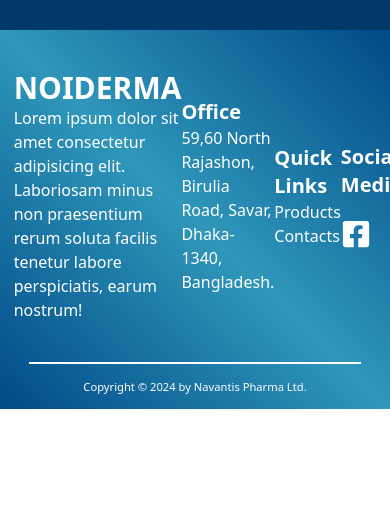
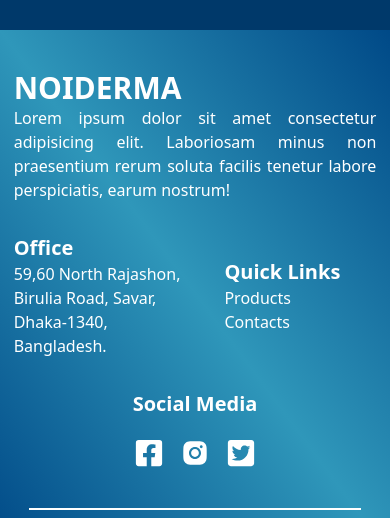
Before and after one commit to TouhedurRahman/noiderma-client, a React (Vite) app: page / in a window 390 px wide. Shown: the part 8111-8629 px from the top of the page. Before the commit the page ends 8520 px from the top, so only its background shows below. Built offline with nearby package versions, Linux system fonts and the light colour scheme.

Commit message:
footer responsiveness updated

```diff
--- a/src/Pages/Shared/Footer/Footer.jsx
+++ b/src/Pages/Shared/Footer/Footer.jsx
@@ -11,16 +11,17 @@ const Footer = () => {
         <div className='pt-20'>
             <div className='bg-[#00396A] h-8'></div>
             <div className='bg-gradient-to-tr from-[#004987] via-[#2F97BA] to-[#004987] text-white pt-10 pb-3'>
-                <div className='w-[93%] lg:w-[85%] mx-auto flex justify-between items-center'>
-                    <div className='w-full lg:w-1/4'>
+                <div className='w-[93%] lg:w-[85%] mx-auto flex flex-col lg:flex-row justify-between items-center space-y-8 md:space-y-0'>
+                    <div className='w-full lg:w-[50%]'>
                         <p className='text-3xl font-bold'>
                             NOIDERMA
                         </p>
-                        <p>
+                        <p className='lg:pr-36 text-justify'>
                             Lorem ipsum dolor sit amet consectetur adipisicing elit. Laboriosam minus non praesentium rerum soluta facilis tenetur labore perspiciatis, earum nostrum!
                         </p>
                     </div>
-                    <div className='w-full lg:w-1/4'>
+                    <div className='flex justify-between items-center w-full lg:w-[30%]'>
+                        <div className='w-full lg:w-1/2'>
                             <p className='text-xl font-bold'>
                                 Office
                             </p>
@@ -30,7 +31,7 @@ const Footer = () => {
                                 Dhaka-1340, Bangladesh.
                             </p>
                         </div>
-                    <div className='w-full lg:w-1/4'>
+                        <div className='w-full lg:w-1/2 pl-10'>
                             <p className='text-xl font-bold'>
                                 Quick Links
                             </p>
@@ -39,7 +40,8 @@ const Footer = () => {
                                 <Link className='hover:link'>Contacts</Link>
                             </div>
                         </div>
-                    <div className='w-full lg:w-1/4'>
+                    </div>
+                    <div className='w-full lg:w-[20%] flex flex-col justify-center items-center lg:items-start lg:pl-20'>
                         <p className='text-xl font-bold'>
                             Social Media
                         </p>
```
Lines whose indentation alone changed are shown as unchanged.
